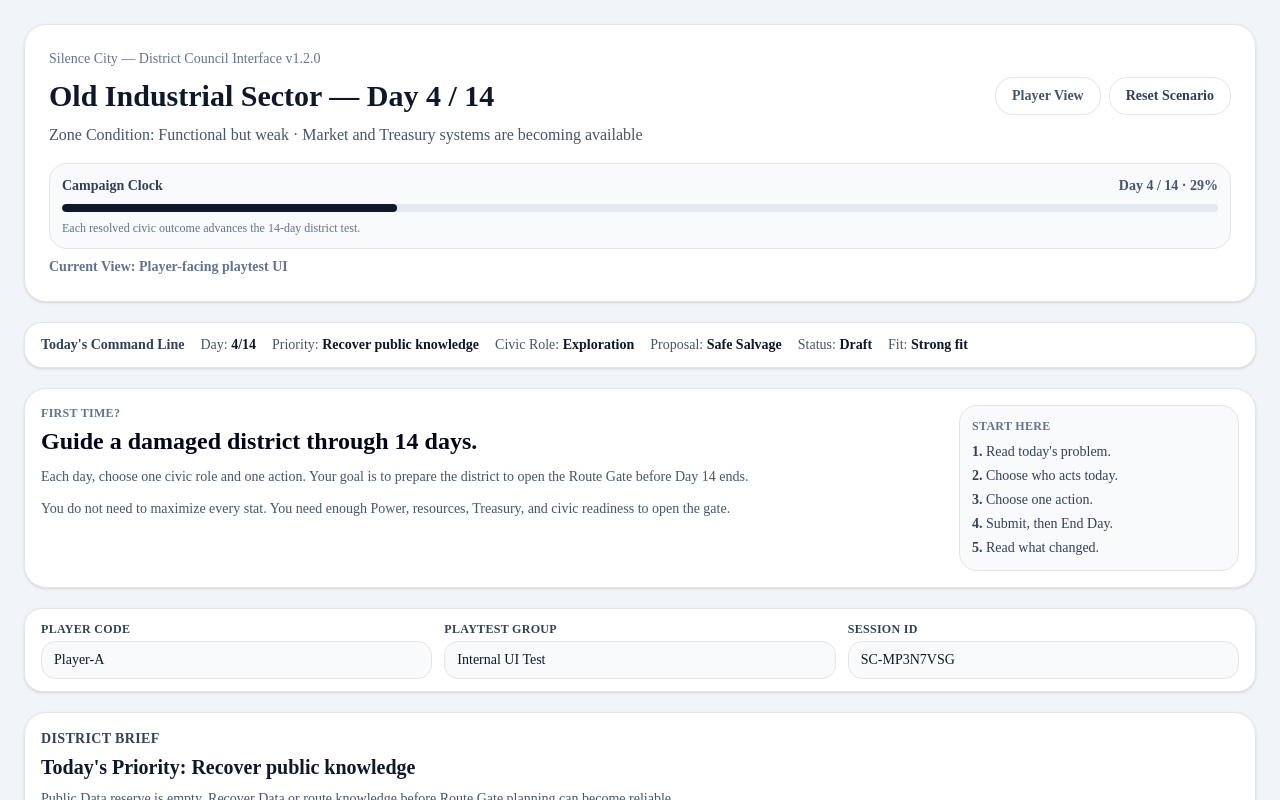
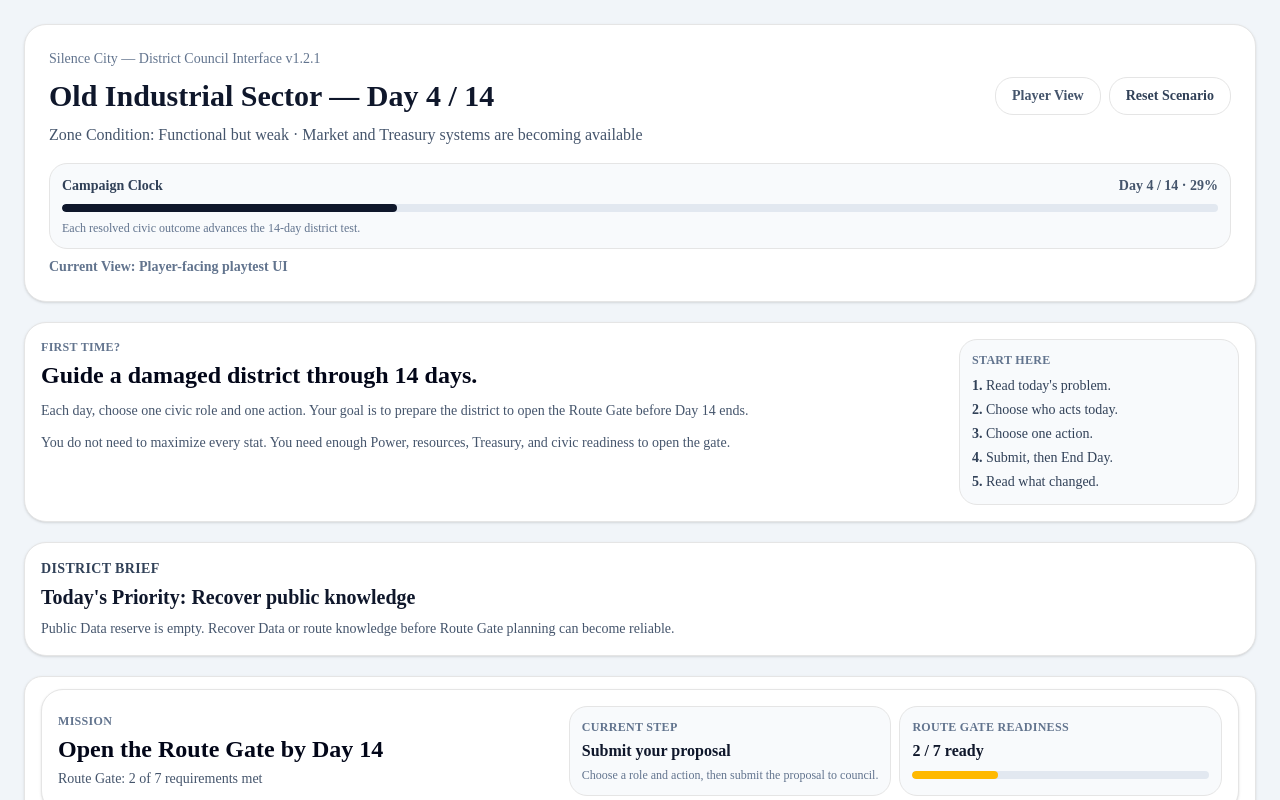
Before and after one commit to dh9vbm8mty-cloud/silence-city-ui, a Next.js app: page /silence-city in a window 1280 px wide. Shown: the top 800 px of the page. Built offline with nearby package versions, Linux system fonts and the light colour scheme.

Commit message:
Remove player-facing meta UI

```diff
--- a/app/silence-city/page.tsx
+++ b/app/silence-city/page.tsx
@@ -505,7 +505,7 @@ export default function SilenceCityPage() {
   }
 
   const playtestSnapshot = {
-    version: "1.2.0",
+    version: "1.2.1",
     sessionId,
     playerCode,
     playtestGroup,
@@ -976,7 +976,7 @@ export default function SilenceCityPage() {
       <div className="mx-auto max-w-7xl space-y-5">
         <header className="rounded-3xl border bg-white p-6 shadow-sm">
           <p className="text-sm font-medium text-slate-500">
-            Silence City — District Council Interface v1.2.0
+            Silence City — District Council Interface v1.2.1
           </p>
           <div className="mt-2 flex flex-col gap-3 sm:flex-row sm:items-center sm:justify-between">
             <h1 className="text-3xl font-bold">Old Industrial Sector — Day {day} / 14</h1>
@@ -1017,17 +1017,7 @@ export default function SilenceCityPage() {
           </p>
         </header>
 
-        <section className="rounded-2xl border bg-white px-4 py-3 shadow-sm">
-          <div className="flex flex-wrap items-center gap-x-4 gap-y-2 text-sm">
-            <span className="font-bold text-slate-700">Today&apos;s Command Line</span>
-            <span className="text-slate-600">Day: <strong className="text-slate-900">{day}/14</strong></span>
-            <span className="text-slate-600">Priority: <strong className="text-slate-900">{civicPriority}</strong></span>
-            <span className="text-slate-600">Civic Role: <strong className="text-slate-900">{role}</strong></span>
-            <span className="text-slate-600">Proposal: <strong className="text-slate-900">{action}</strong></span>
-            <span className="text-slate-600">Status: <strong className="text-slate-900">{proposalStatus}</strong></span>
-            <span className="text-slate-600">Fit: <strong className="text-slate-900">{proposalFit}</strong></span>
-          </div>
-        </section>
+
 
         {viewMode === "player" && (
           <section className="rounded-3xl border bg-white p-4 shadow-sm">
@@ -1057,36 +1047,7 @@ export default function SilenceCityPage() {
           </section>
         )}
 
-        {viewMode === "player" && (
-          <section className="rounded-2xl border bg-white px-4 py-3 shadow-sm">
-            <div className="grid gap-3 md:grid-cols-3">
-              <label className="text-xs font-bold uppercase tracking-wide text-slate-700">
-                Player Code
-                <input
-                  value={playerCode}
-                  onChange={(event) => setPlayerCode(event.target.value)}
-                  className="mt-1 w-full rounded-xl border bg-slate-50 px-3 py-2 text-sm font-normal normal-case tracking-normal text-slate-900"
-                />
-              </label>
-
-              <label className="text-xs font-bold uppercase tracking-wide text-slate-700">
-                Playtest Group
-                <input
-                  value={playtestGroup}
-                  onChange={(event) => setPlaytestGroup(event.target.value)}
-                  className="mt-1 w-full rounded-xl border bg-slate-50 px-3 py-2 text-sm font-normal normal-case tracking-normal text-slate-900"
-                />
-              </label>
-
-              <div className="text-xs font-bold uppercase tracking-wide text-slate-700">
-                Session ID
-                <p className="mt-1 rounded-xl border bg-slate-50 px-3 py-2 text-sm font-normal normal-case tracking-normal text-slate-900">
-                  {sessionId}
-                </p>
-              </div>
-            </div>
-          </section>
-        )}
+
 
 
 
```
